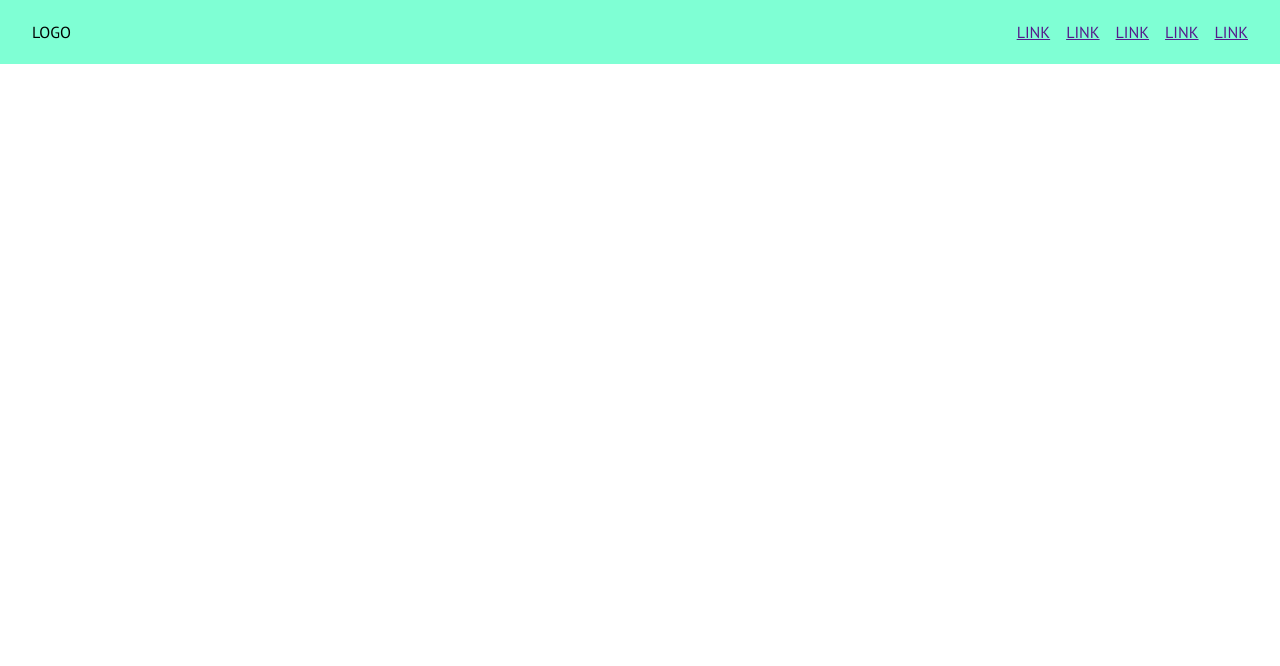
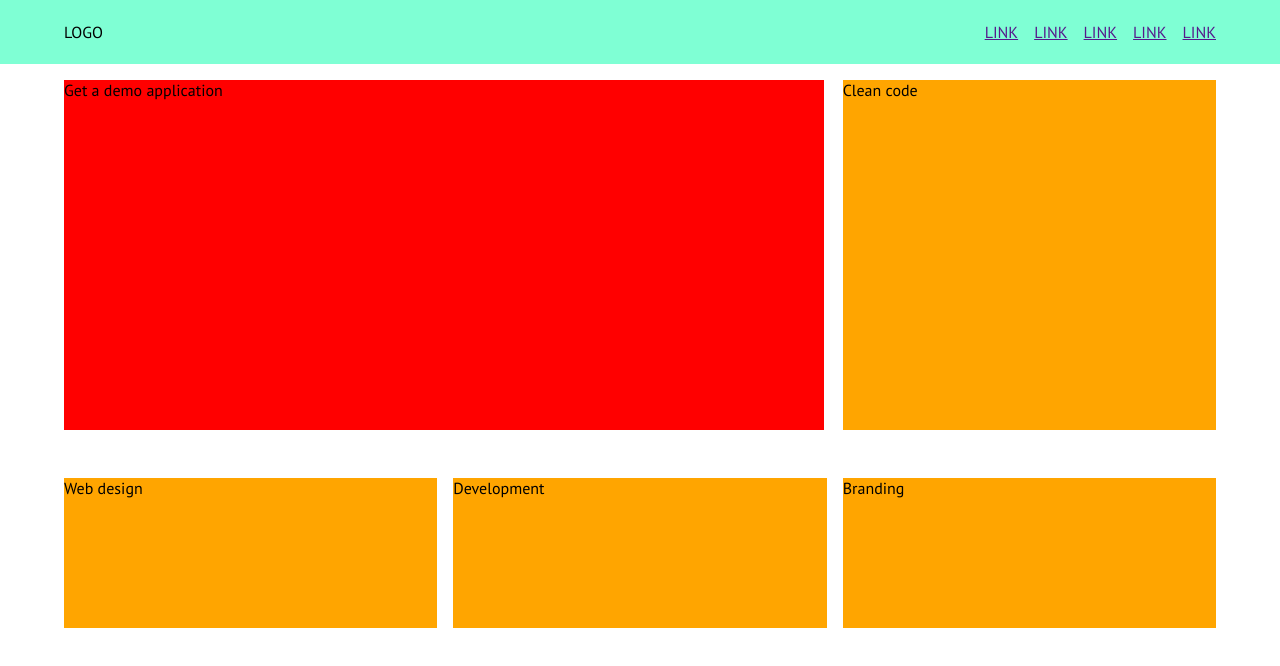
Before and after one commit to simonemassenti/htmlcss-responsive-layout, a plain HTML site: page index.html in a window 1280 px wide. Drawn offline with Linux system fonts and the light colour scheme.

Commit message:
add: functionalities section

```diff
--- a/css/style.css
+++ b/css/style.css
@@ -14,13 +14,14 @@ body {
 
 /* HEADER */
 header {
-    padding: 0 2rem;
     background-color: aquamarine;
     height: 4rem;
     line-height: 4rem;
 }
 
 .container-header {
+    width: 90%;
+    margin: 0 auto;
     display: flex;
     justify-content: space-between;
 }
@@ -50,3 +51,41 @@ nav {
         list-style-type: none;
     }
 }
+
+/* /HEDAER */
+
+/* MAIN */
+.functionalities-container {
+    width: 90%;
+    margin: 0 auto;
+}
+
+.card {
+    /* debug */
+    min-height: 150px;
+    background-color: orange;
+    margin: 1rem 0;
+}
+
+.first {
+    /* debug */
+    min-height: 350px;
+    background-color: red;
+}
+
+@media screen and (min-width: 768px) {
+    .functionalities-container {
+        display: flex;
+        flex-wrap: wrap;
+        justify-content: space-between;
+        gap: 1rem;
+    }
+
+    .card {
+        width: calc(100% / 3 - 2rem / 3);
+    }
+
+    .first {
+        width: calc(100% - (100% / 3) - 1rem / 2);
+    }
+}
--- a/index.html
+++ b/index.html
@@ -64,7 +64,13 @@
     <main>
 
         <!-- functionalities -->
-
+        <div class="functionalities-container">
+            <div class="card first">Get a demo application</div>
+            <div class="card">Clean code</div>
+            <div class="card">Web design</div>
+            <div class="card">Development</div>
+            <div class="card">Branding</div>
+        </div>
         <!-- /functionalities -->
 
         <!-- planning -->
```
